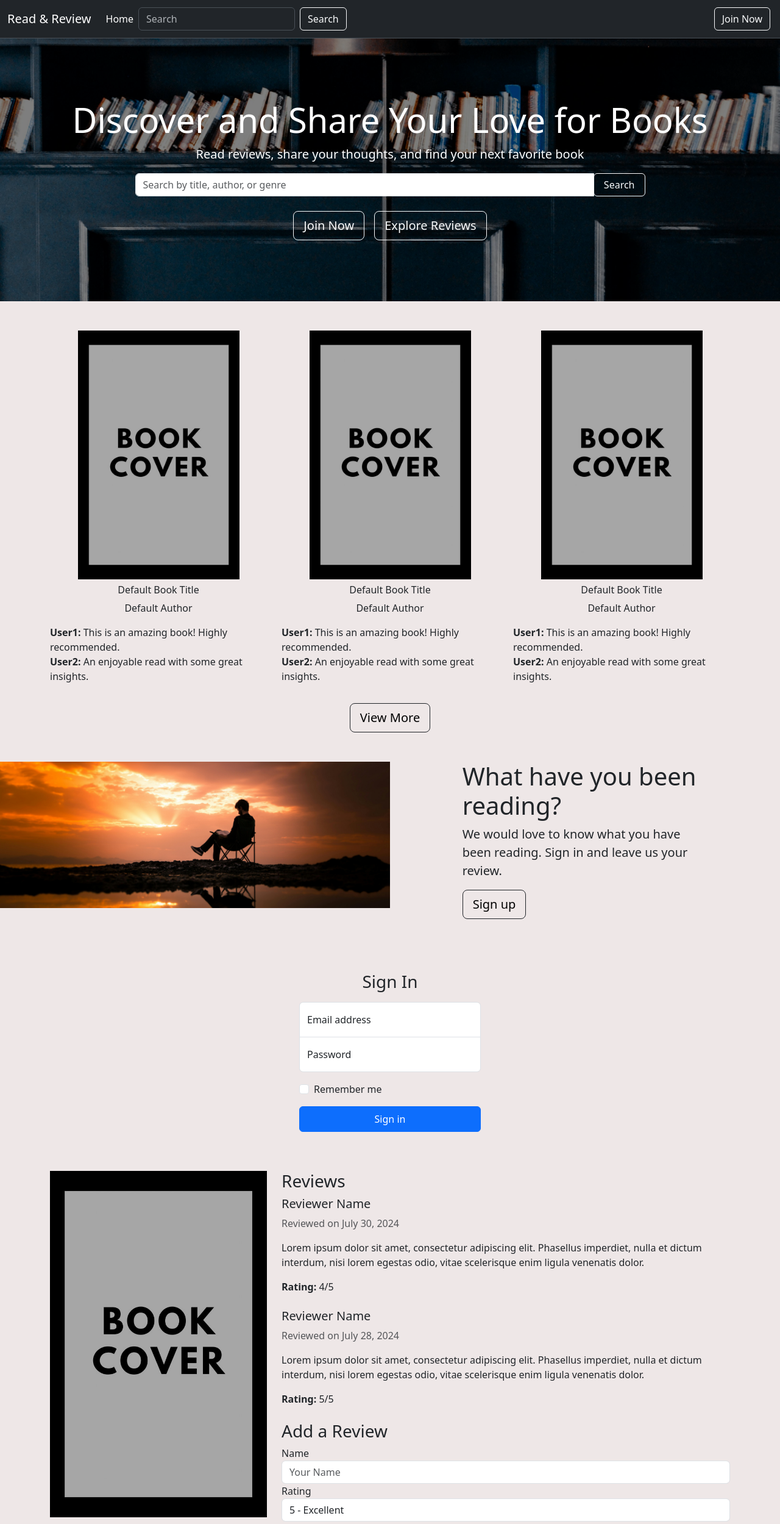
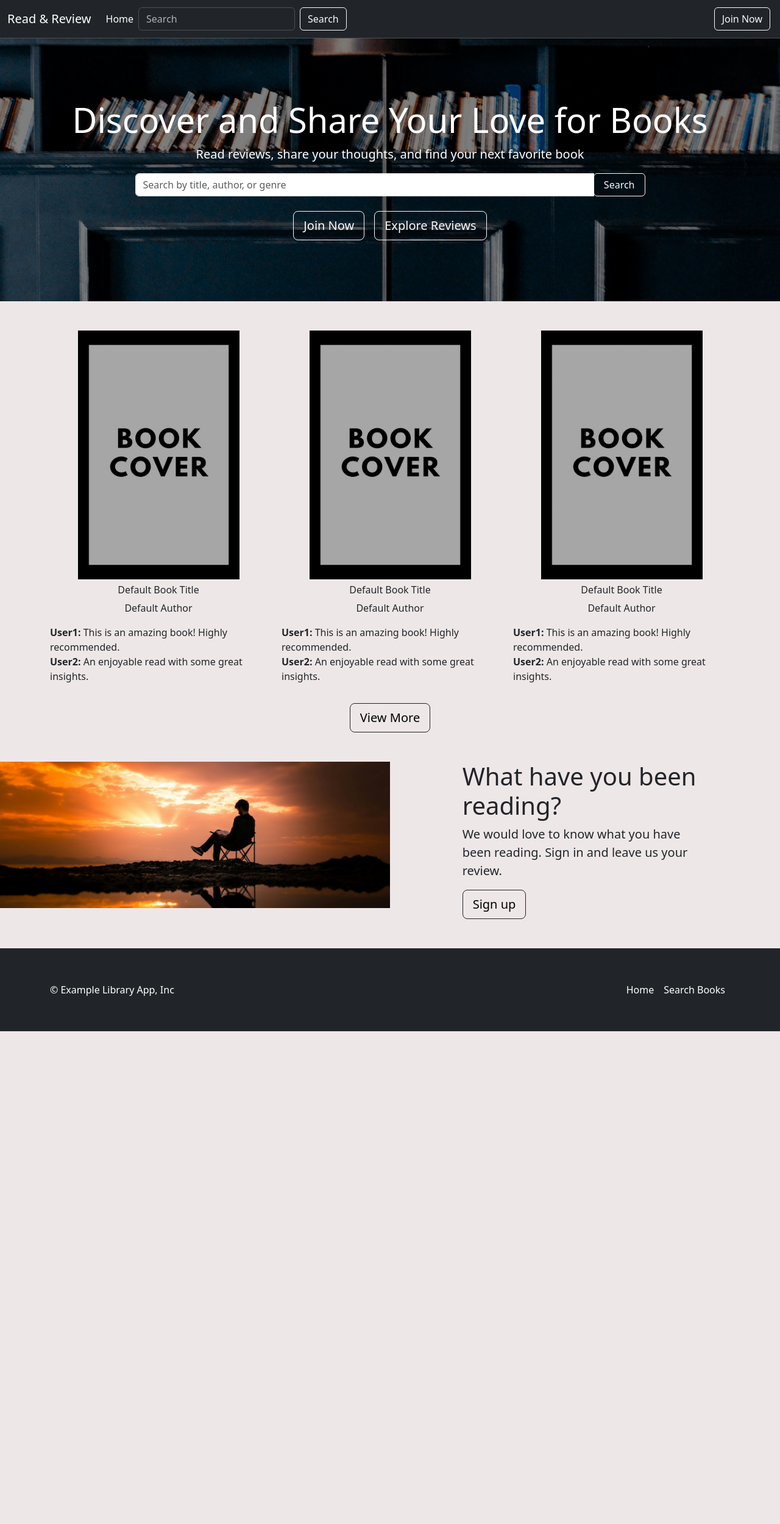
Before and after one commit to bdemissie/book-review-app, a React (Create React App) app in the folder client/: page /home in a window 1280 px wide. Shown: the top 2499 px of the page at 61% size. After the commit the page ends 1691 px from the top, so only its background shows below. Built offline with nearby package versions, Linux system fonts and the light colour scheme.

Commit message:
Routers added

```diff
--- a/client/package.json
+++ b/client/package.json
@@ -12,6 +12,7 @@
     "react": "^18.2.0",
     "react-bootstrap": "^2.9.0-beta.1",
     "react-dom": "^18.2.0",
+    "react-router-dom": "^6.3.0",
     "react-scripts": "5.0.1",
     "web-vitals": "^2.1.4"
   },
@@ -38,5 +39,9 @@
       "last 1 firefox version",
       "last 1 safari version"
     ]
+  },
+  "resolutions": {
+    "react": "^18.2.0",
+    "react-dom": "^18.2.0"
   }
 }
--- a/client/src/App.js
+++ b/client/src/App.js
@@ -1,23 +1,31 @@
 import './App.css';
 import 'bootstrap/dist/css/bootstrap.min.css';
 import React from 'react';
-import HomePage from './layouts/Homepage/HomePage'
-import SignInPage from './layouts/SignInSignUpPage/SignInPage'
-import BookReviewPage from './layouts/BookReviewPage/BookReviewPage'
+// eslint-disable-next-line no-unused-vars
+import { BrowserRouter, Routes, Route, Navigate} from 'react-router-dom';
 import NavBar from './layouts/NavBarAndFooter/NavBar'
 import Footer from './layouts/NavBarAndFooter/Footer'
+import HomePage from './layouts/Homepage/HomePage'
+import BookReviewPage from './layouts/BookReviewPage/BookReviewPage'
+import SignInPage from './layouts/SignInSignUpPage/SignInPage'
+
 
 function App() {
 
   return (
 
-    <>
-    <NavBar />
-    <HomePage />
-    <SignInPage />
-    <BookReviewPage />
-    <Footer />
-    </>
+    <div className='d-flex flex-column min-vh-100'>
+      <NavBar />
+      <div className='flex-grow-1'>
+      <Routes>
+        <Route path='/' element={<Navigate to='/home' />} />
+        <Route path='/home' element={<HomePage />} />
+        <Route path='/sign-in' element={<SignInPage />} />
+        <Route path='/bookreview' element={<BookReviewPage />} />
+      </Routes>
+      </div>
+      <Footer />
+    </div>
 
   )
 }
--- a/client/src/index.js
+++ b/client/src/index.js
@@ -1,12 +1,18 @@
-import React from 'react';
+
+import { StrictMode } from 'react';
 import ReactDOM from 'react-dom/client';
 import './index.css';
 import App from './App';
+import { BrowserRouter as Router } from 'react-router-dom'
 
 
 const root = ReactDOM.createRoot(document.getElementById('root'));
 root.render(
-  <React.StrictMode>
-    <App />
-  </React.StrictMode>
+  <StrictMode>
+    <Router>
+
+      <App />
+
+    </Router>
+  </StrictMode>
 );
--- a/package.json
+++ b/package.json
@@ -17,6 +17,7 @@
   },
   "devDependencies": {
     "concurrently": "^5.3.0",
+    "eslint-plugin-react-hooks": "^4.6.2",
     "nodemon": "^2.0.4"
   }
 }
```
Also changed, not shown: 2 other files (tests, documents, lock files or other folders).
